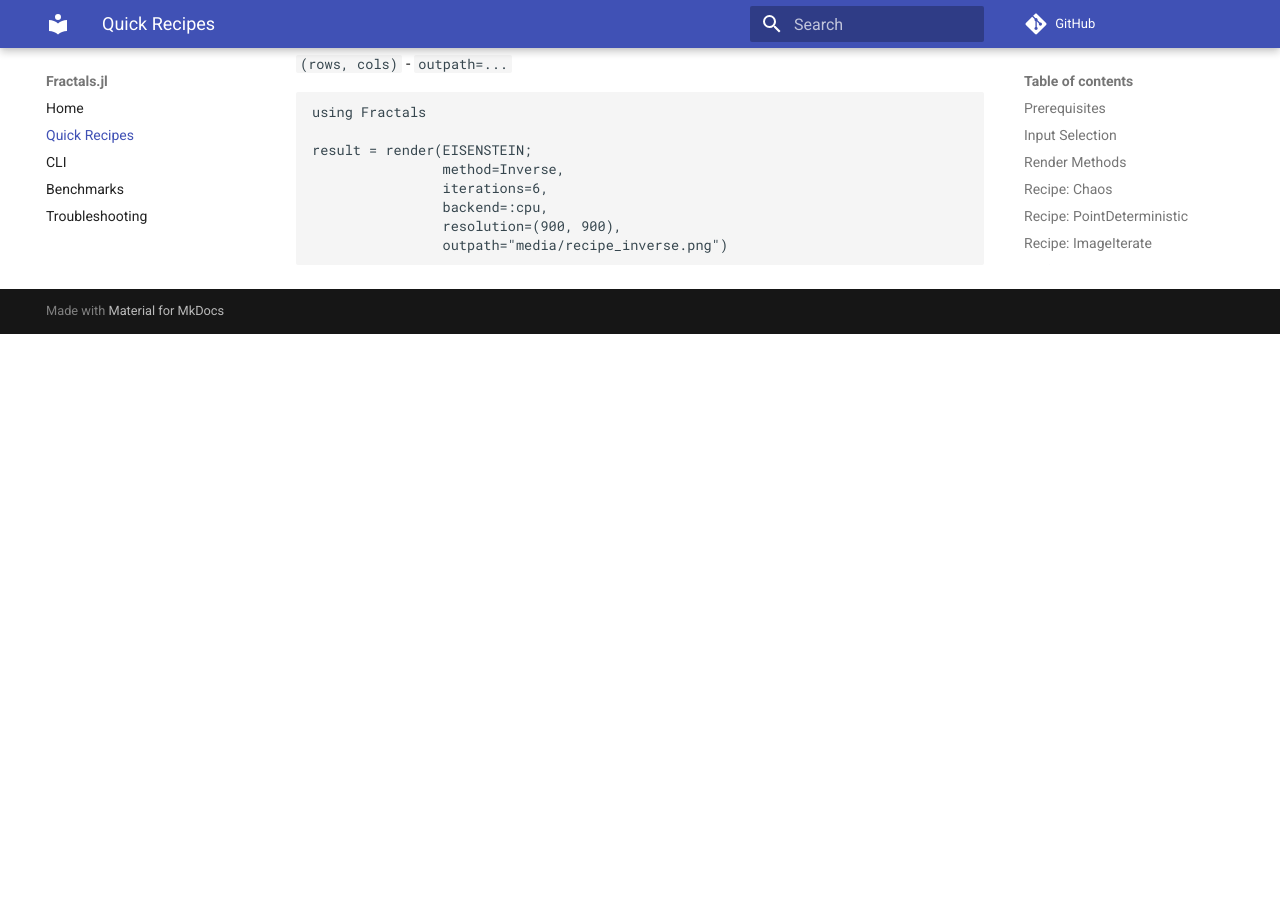
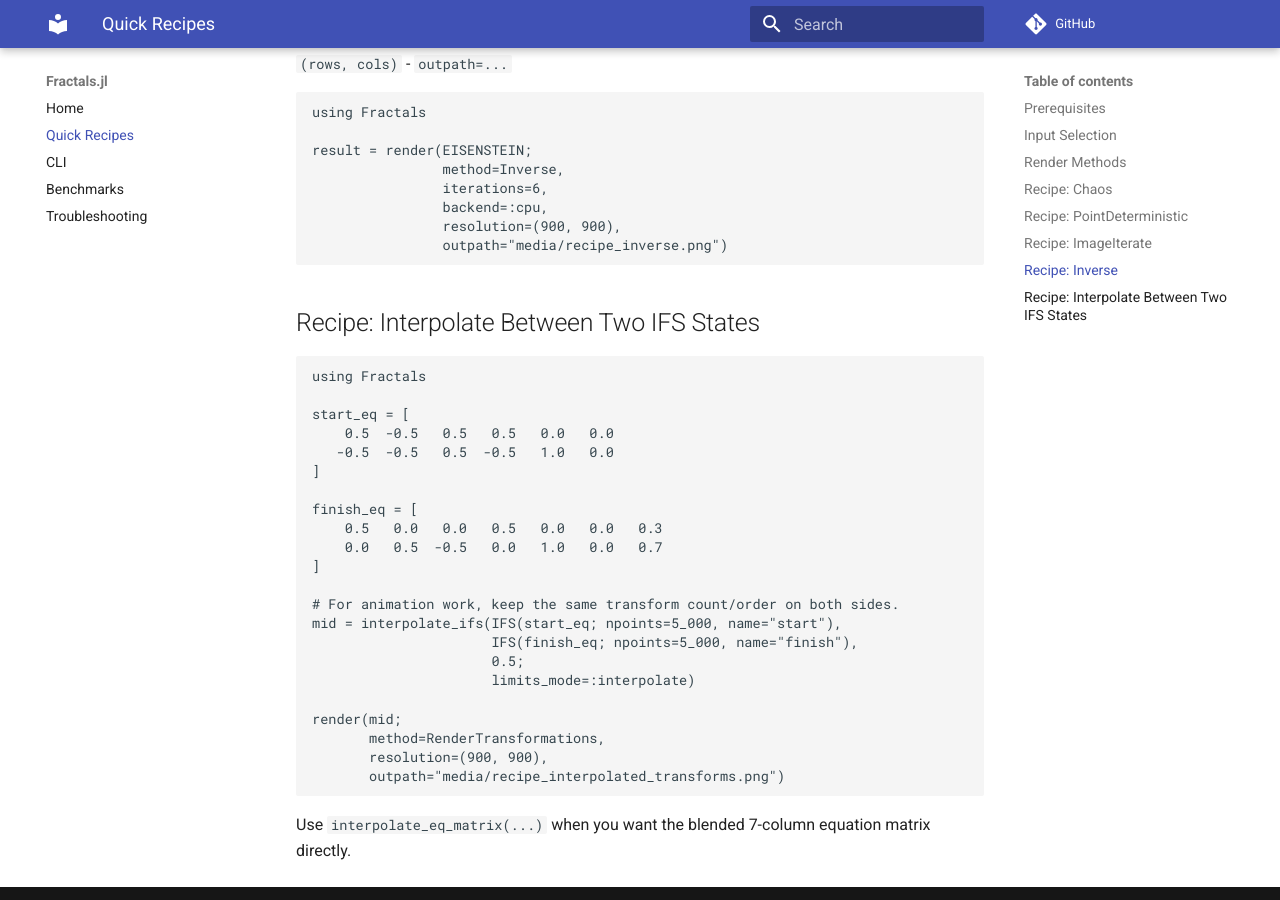
Before and after one commit to Harts-do-hard-things/fractals, an MkDocs documentation site: the page built from docs/quick-recipes.md, in a window 1280 px wide and 900 px high, scrolled down 2469 px. Built offline with MkDocs 1.6.1 and Material for MkDocs 9.7.7, drawn with Linux system fonts in a browser that asks for light colours; comment, search, counter and statistics services are not loaded; before the commit the page ends 2803 px from its top, so only the background shows below that.

Commit message:
Add transform interpolation helpers

````diff
--- a/docs/quick-recipes.md
+++ b/docs/quick-recipes.md
@@ -138,3 +138,32 @@ result = render(EISENSTEIN;
                 resolution=(900, 900),
                 outpath="media/recipe_inverse.png")
 ```
+
+## Recipe: Interpolate Between Two IFS States
+
+```julia
+using Fractals
+
+start_eq = [
+    0.5  -0.5   0.5   0.5   0.0   0.0
+   -0.5  -0.5   0.5  -0.5   1.0   0.0
+]
+
+finish_eq = [
+    0.5   0.0   0.0   0.5   0.0   0.0   0.3
+    0.0   0.5  -0.5   0.0   1.0   0.0   0.7
+]
+
+# For animation work, keep the same transform count/order on both sides.
+mid = interpolate_ifs(IFS(start_eq; npoints=5_000, name="start"),
+                      IFS(finish_eq; npoints=5_000, name="finish"),
+                      0.5;
+                      limits_mode=:interpolate)
+
+render(mid;
+       method=RenderTransformations,
+       resolution=(900, 900),
+       outpath="media/recipe_interpolated_transforms.png")
+```
+
+Use `interpolate_eq_matrix(...)` when you want the blended 7-column equation matrix directly.
````
Also changed, not shown: AGENTS.md (+1 -1 lines), CHANGELOG.md (+1 -1 lines), Fractals.jl/DOCUMENTATION.md (+27 -0 lines), README.md (+2 -1 lines), 3 other files.
